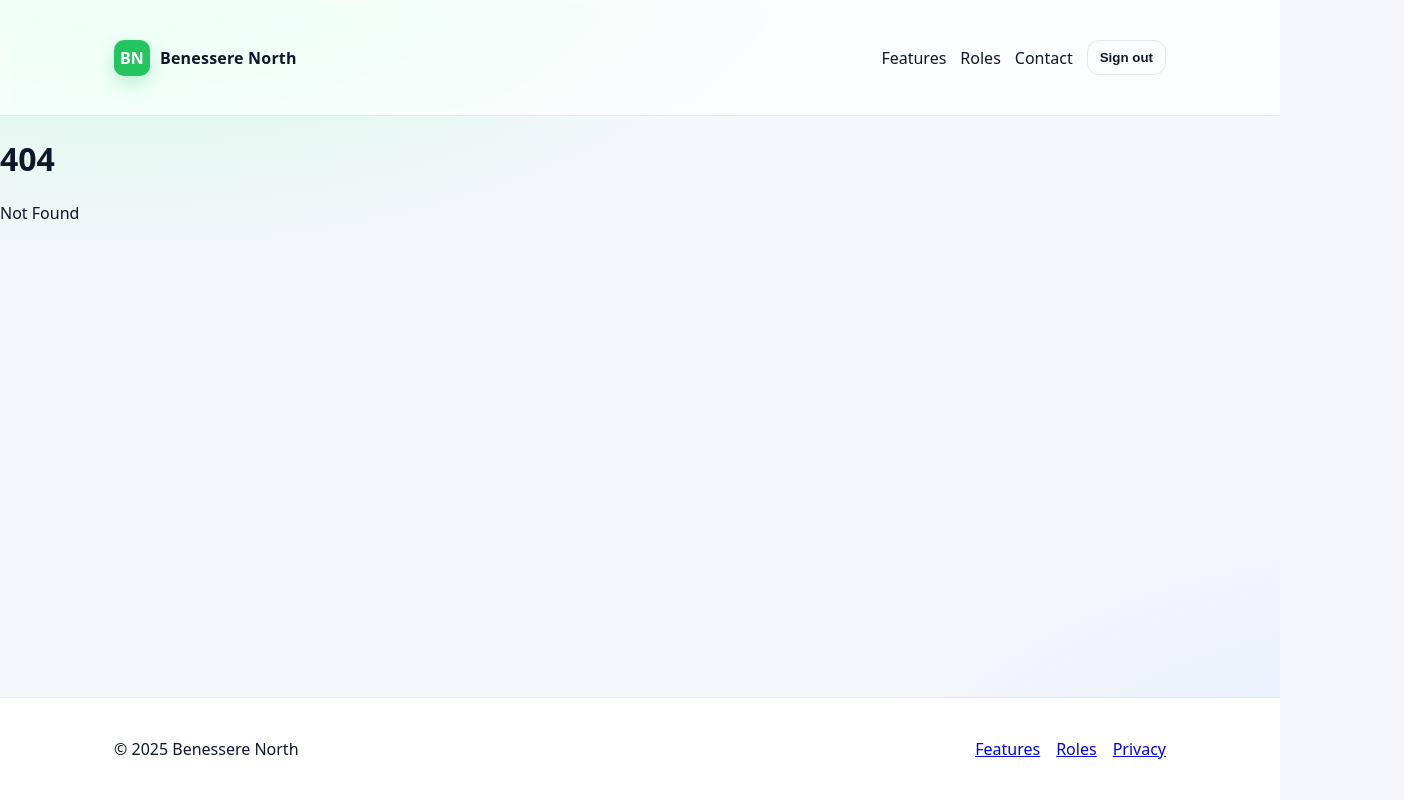
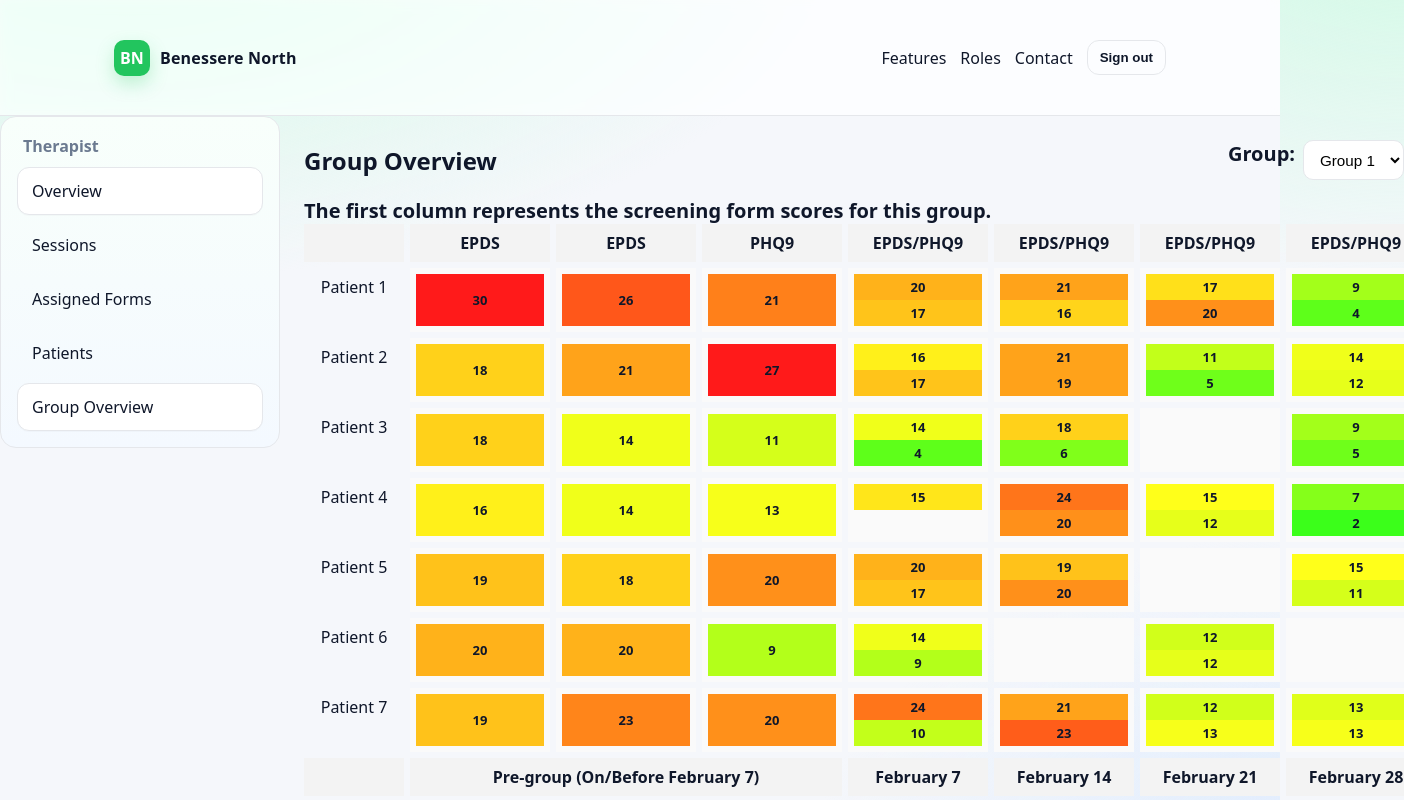
Before and after one commit to jpache22/benessere-north-mental-health-tracker, a SvelteKit app in the folder frontend/: page /therapist/groupOverview in a window 1280 px wide. Before the commit this address had no page. Shown: the top 800 px of the page, 1404 px wide, since content can reach past the window. Built offline with nearby package versions, Linux system fonts and the light colour scheme.

Commit message:
Add Basic UI for Group Overview Page

```diff
--- a/frontend/src/routes/therapist/+layout.svelte
+++ b/frontend/src/routes/therapist/+layout.svelte
@@ -12,6 +12,7 @@
       <a class:active={is('/therapist/sessions')} href="/therapist/sessions">Sessions</a>
       <a class:active={is('/therapist/forms')} href="/therapist/forms">Assigned Forms</a>
       <a class:active={is('/therapist/patients')} href="/therapist/patients">Patients</a>
+      <a class:active={is('/therapist/groupOverview')} href="/therapist/groupOverview">Group Overview</a>
     </nav>
   </aside>
 
--- /dev/null
+++ b/frontend/src/routes/therapist/groupOverview/+page.svelte
@@ -0,0 +1,143 @@
+<script lang="ts">
+    // This will be removed and adapted in later development
+    // Needed to hardcode example data for the grid
+    import { patients, screeningForms, pregroupForms, sessionForms, postgroupForms, sessionDates} from "./mockPatients";
+
+    export  const sessionCol: string[] = [];
+
+    // set the sessionCol value
+    let sessionCell = sessionForms.join("/")
+    sessionDates.forEach(d => {
+        sessionCol.push(sessionCell)
+    });
+
+    // might not need this
+    const totalCol = [].concat(screeningForms, pregroupForms, sessionCol, postgroupForms)
+
+
+    export const bottomCol = ["Pre-group"].concat(sessionDates, "Post-group")
+
+    // max values for each test, will be moved to a different file later
+    const MAX = {
+        PHQ9: 27,
+        EPDS: 30
+    };
+
+    // will go in another file later
+    function colorFor(form: string, score: number) {
+        const max = MAX[form]; // all forms implemented will be in max
+
+        const hue = 120 - (score / max) * 120;
+        //const lightness = 60 - 25 * (score/max);
+        return `hsl(${hue}, 100%, 55%)`
+    }
+</script>
+
+
+<!--Header and group selection-->
+<section class="content page-groupOverview">
+    <header class="content-head">
+        <h1>Group Overview</h1>
+        <div class="actions">
+            <b style="font-size:20px">Group:</b>
+            <select class="input">
+                <option>Group 1</option>
+                <option>Group 2</option>
+            </select>
+        </div>
+    </header>
+    <b style="font-size:20px">The first column represents the screening form scores for this group.</b>
+</section>
+
+<div class="grid-wrapper">
+
+    <!-- Create the grid for the selected group -->
+    <div class="grid" style="grid-template-columns: 100px repeat({totalCol.length}, 140px);">
+        <!-- top-left empty cell -->
+        <div class="header"></div>
+        <!-- Form columns -->
+        {#each totalCol as col}
+            <div class="header">
+                {col}
+            </div>
+        {/each}
+
+        <!-- Data Rows -->
+        {#each patients as p}
+            <div class="patient">{p.name}</div>
+            <!-- screening form scores-->
+            {#each screeningForms as s }
+                <div class="cell">
+                    {#if p.scores?.screening[s] !== undefined}
+                        <div class="pill" style="background-color: {colorFor(s, p.scores.screening[s])};flex: 1;display: flex;align-items: center;justify-content: center">{p.scores.screening[s]}</div>
+                    {:else}
+                        <span class="empty"> </span>
+                    {/if}
+                </div>
+            {/each}
+            <!-- Pre group forms -->
+            {#each pregroupForms as pf}
+                <div class="cell">
+                    {#if p.scores?.pregroup[pf] !== undefined}
+                        <div class="pill" style="background-color: {colorFor(pf, p.scores.pregroup[pf])};flex: 1;display: flex;align-items: center;justify-content: center;">{p.scores.pregroup[pf]}</div>
+                    {:else}
+                        <span class="empty"> </span>
+                    {/if}
+                </div>
+            {/each}
+            <!-- session forms -->
+            {#each sessionDates as date}
+                <div class="cell">
+                <!-- check if there is any form data for that date-->
+                {#if p.scores[date] != undefined}
+                    <!-- now look at the specific forms -->
+                    {#each sessionForms as sf}
+                        <!-- if there is data for that form make it-->
+                        {#if p.scores[date][sf] != undefined}
+                            <div class="pill" style="background-color: {colorFor(sf, p.scores[date][sf])}">{p.scores[date][sf]}</div>
+                        {:else}
+                            <span class="empty"> </span>
+                        {/if}
+                    {/each}
+                {:else}
+                    <span class="empty"> </span>
+                {/if}
+                </div>
+            {/each}
+            <!-- post group forms-->
+            {#each postgroupForms as pf}
+                <div class="cell">
+                    {#if p.scores?.postgroup[pf] != undefined}
+                        <div class="pill" style="background-color: {colorFor(pf, p.scores.postgroup[pf])};flex: 1;display: flex;align-items: center;justify-content: center;">{p.scores.postgroup[pf]}</div>
+                    {:else}
+                        <span class="empty"> </span>
+                    {/if}
+                </div>
+            {/each}
+        {/each}
+
+        <!-- bottom-left empty cell -->
+        <div class="header"></div>
+        <!-- Bottom columns -->
+        <div class="header" style="grid-column: span {screeningForms.length + pregroupForms.length}">Pre-group (On/Before {sessionDates[0]})</div>
+        {#each sessionDates as d}
+            <div class="header">{d}</div>
+        {/each}
+        <div class="header" style="grid-column: span {postgroupForms.length}">Post-group (After {sessionDates[sessionDates.length - 1]})</div>
+    </div>
+</div>
+
+
+
+
+<style>
+  .page-groupOverview .content-head{display:flex;flex-wrap:wrap;gap:10px;justify-content:space-between;align-items:center}
+  .page-groupOverview .actions{display:flex;gap:8px;flex-wrap:wrap}
+  .grid-wrapper{max-width: 100vw; overflow-x: auto; overflow-y: hidden;}
+  .grid {display: grid;gap: 6px;align-items: stretch;min-width: max-content;}
+  .header {font-weight: 600;background: #f3f3f3;padding: 8px;text-align: center;}
+  .patient {font-weight: 500;padding: 8px;text-align: center;}
+  .cell {padding: 6px;background: #fafafa;display: flex;flex-direction: column;gap: 0px;}
+  .pill {padding: 4px 6px;font-size: 0.8rem;text-align: center;font-weight: bolder;font-size: 13px;}
+  .empty {color: #999;}
+</style>
--- /dev/null
+++ b/frontend/src/routes/therapist/groupOverview/mockPatients.ts
@@ -0,0 +1,91 @@
+export const patients = [
+    {
+        "name": "Patient 1",
+        "scores": {
+            "screening": {"EPDS": 30},
+            "pregroup": {"PHQ9": 21, "EPDS": 26},
+            "February 7": {"PHQ9": 17, "EPDS": 20},
+            "February 14": {"EPDS": 21, "PHQ9": 16},
+            "February 21": {"EPDS": 17, "PHQ9": 20},
+            "February 28": {"EPDS": 9, "PHQ9": 4},
+            "postgroup": {"PHQ9": 15, "EPDS": 20}
+        }
+    },
+    {
+        "name": "Patient 2",
+        "scores": {
+            "screening": {"EPDS": 18},
+            "pregroup": {"PHQ9": 27, "EPDS": 21},
+            "February 7": {"PHQ9": 17, "EPDS": 16},
+            "February 14": {"EPDS": 21, "PHQ9": 19},
+            "February 21": {"EPDS": 11, "PHQ9": 5},
+            "February 28": {"EPDS": 14, "PHQ9": 12},
+            "postgroup": {"PHQ9": 12, "EPDS": 18}
+        }
+    },
+    {
+        "name": "Patient 3",
+        "scores": {
+            "screening": {"EPDS": 18},
+            "pregroup": {"PHQ9": 11, "EPDS": 14},
+            "February 7": {"PHQ9": 4, "EPDS": 14},
+            "February 14": {"EPDS": 18, "PHQ9": 6},
+            "February 28": {"EPDS": 9, "PHQ9": 5},
+            "postgroup": {"PHQ9": 9, "EPDS": 20}
+        }
+    },
+    {
+        "name": "Patient 4",
+        "scores": {
+            "screening": {"EPDS": 16},
+            "pregroup": {"PHQ9": 13, "EPDS": 14},
+            "February 7": {"PHQ9": 15},
+            "February 14": {"EPDS": 24, "PHQ9": 20},
+            "February 21": {"EPDS": 15, "PHQ9": 12},
+            "February 28": {"EPDS": 7, "PHQ9": 2},
+            "postgroup": {"PHQ9": 19, "EPDS": 14}
+        }
+    },
+    {
+        "name": "Patient 5",
+        "scores": {
+            "screening": {"EPDS": 19},
+            "pregroup": {"PHQ9": 20, "EPDS": 18},
+            "February 7": {"PHQ9": 17, "EPDS": 20},
+            "February 14": {"EPDS": 19, "PHQ9": 20},
+            "February 28": {"EPDS": 15, "PHQ9": 11},
+            "postgroup": {"PHQ9": 13, "EPDS": 16}
+        }
+    },
+    {
+        "name": "Patient 6",
+        "scores": {
+            "screening": {"EPDS": 20},
+            "pregroup": {"PHQ9": 9, "EPDS": 20},
+            "February 7": {"PHQ9": 9, "EPDS": 14},
+            "February 21": {"EPDS": 12, "PHQ9": 12},
+            "postgroup": {"PHQ9": 4, "EPDS": 9}
+        }
+    },
+    {
+        "name": "Patient 7",
+        "scores": {
+            "screening": {"EPDS": 19},
+            "pregroup": {"PHQ9": 20, "EPDS": 23},
+            "February 7": {"PHQ9": 10, "EPDS": 24},
+            "February 14": {"EPDS": 21, "PHQ9": 23},
+            "February 21": {"EPDS": 12, "PHQ9": 13},
+            "February 28": {"EPDS": 13, "PHQ9": 13},
+            "postgroup": {"PHQ9": 11, "EPDS": 15}
+        }
+    }
+]
+
+// will need project form data (i.e. what forms), already in the database in the project table
+export const screeningForms = ["EPDS"]
+export const pregroupForms = ["EPDS", "PHQ9"]
+export const sessionForms = ["EPDS", "PHQ9"]
+export const postgroupForms = ["EPDS", "PHQ9"]
+
+// session dates are in the group table in the database
+export const sessionDates = ["February 7", "February 14", "February 21", "February 28"]
```
Also changed, not shown: frontend/src/routes/therapist/groupOverview/+page.js (added).
